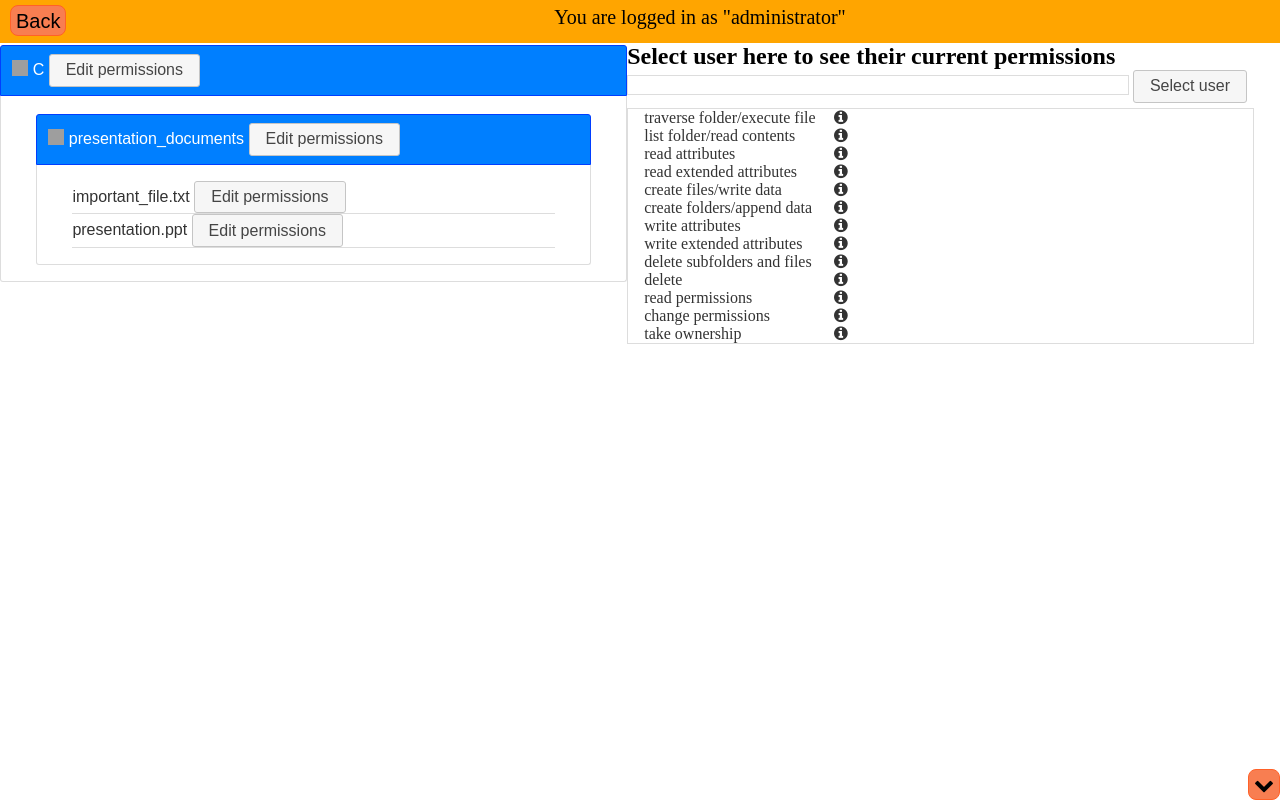
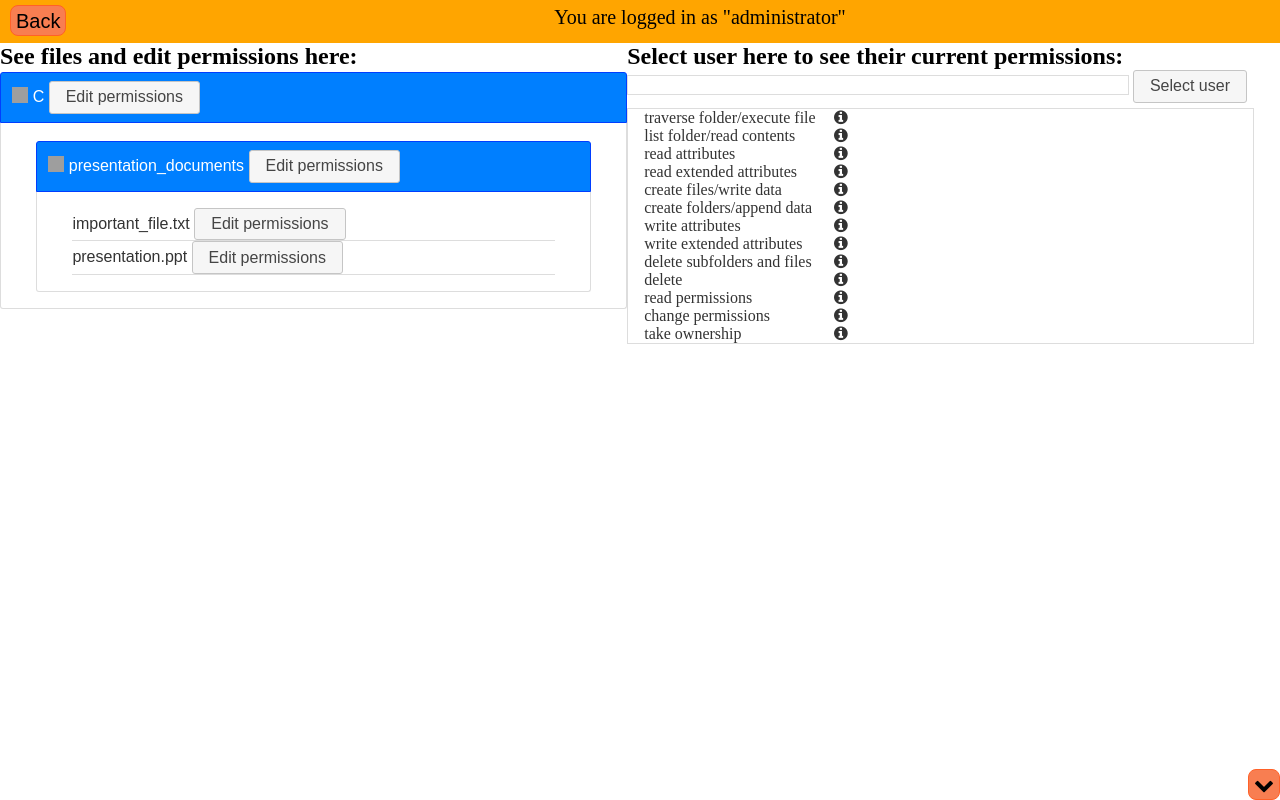
Before and after one commit to CSE256-Spring24/problem-solving-project-skctb, a website: page wrapper_add_new_user.html in a window 1280 px wide. Drawn offline with nearby package versions, Linux system fonts and the light colour scheme; grey boxes are pictures that could not be loaded; a web font is replaced by a local one.

Commit message:
Added titles

```diff
--- a/fileperms_style.css
+++ b/fileperms_style.css
@@ -37,7 +37,7 @@
     display: none;
 }
 
-.user-selection-text {
+.title-text {
     font-size: 24px;
     font-weight: bold;
 }
--- a/view.js
+++ b/view.js
@@ -1,4 +1,6 @@
 // ---- Define your dialogs  and panels here ----
+   // (Christine) Added description to files
+    $('#filestructure').append('<p class="title-text">See files and edit permissions here:</p>')
 
     var user_selector = define_new_user_select_field("user", "Select user", on_user_change = function(selected_user){
         $('#permission').attr('username', selected_user)
@@ -8,7 +10,7 @@
     })
 
     // (Christine) Description for effective permissions panel
-    var panel_description = '<p class="user-selection-text">Select user here to see their current permissions</p>'
+    var panel_description = '<p class="title-text">Select user here to see their current permissions:</p>'
     $('#sidepanel').append(panel_description)
 
     // show user selector/append to side panel element
```
